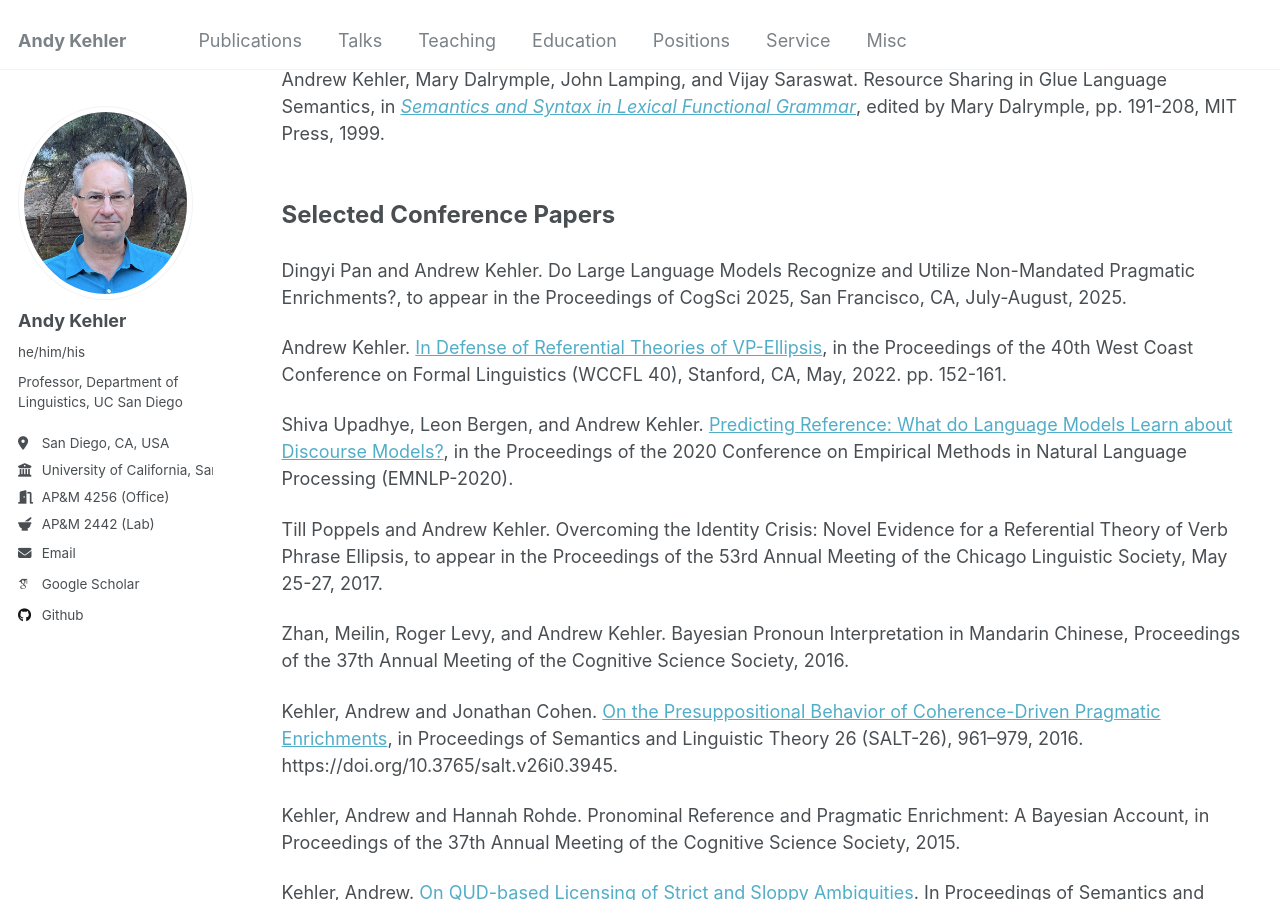
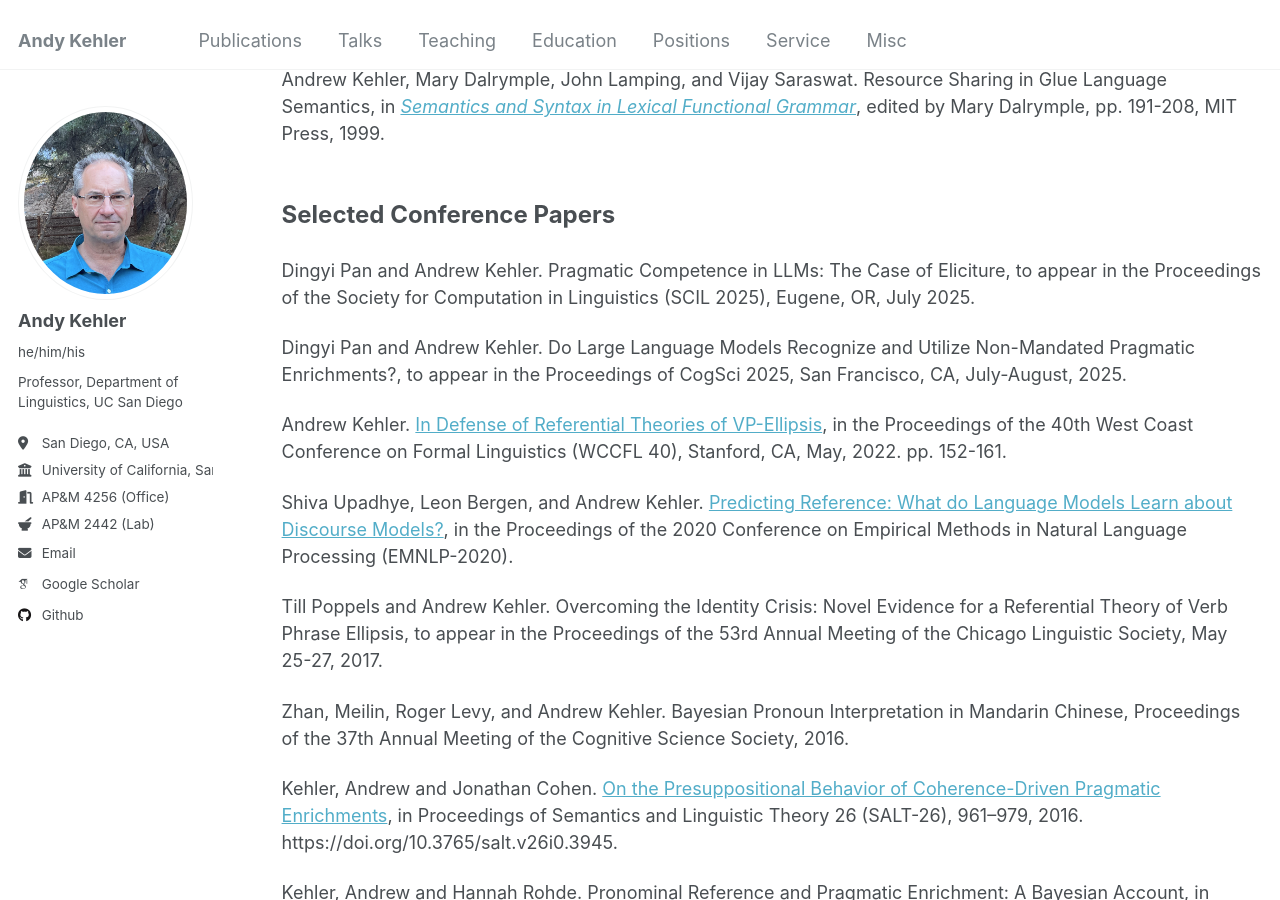
Before and after one commit to akehler/akehler.github.io, a Jekyll site: the page built from _pages/publications.html, in a window 1280 px wide and 900 px high, scrolled down 4243 px. Built offline with Jekyll 4.4.1, drawn with Linux system fonts in a browser that asks for light colours; some web fonts are replaced.

Commit message:
Update publications.html

```diff
--- a/_pages/publications.html
+++ b/_pages/publications.html
@@ -314,6 +314,11 @@ Functional Grammar</a></I>, edited by Mary Dalrymple, pp. 191-208, MIT Press,
 
           <p><br>
          <strong><font size="5">Selected Conference Papers</font></strong></p>
+
+<p>
+Dingyi Pan and Andrew Kehler. Pragmatic Competence in LLMs: The Case of Eliciture, to appear in the Proceedings of the Society for Computation in
+	Linguistics (SCIL 2025), Eugene, OR, July 2025.
+<p>
 
 <p>
 
```
